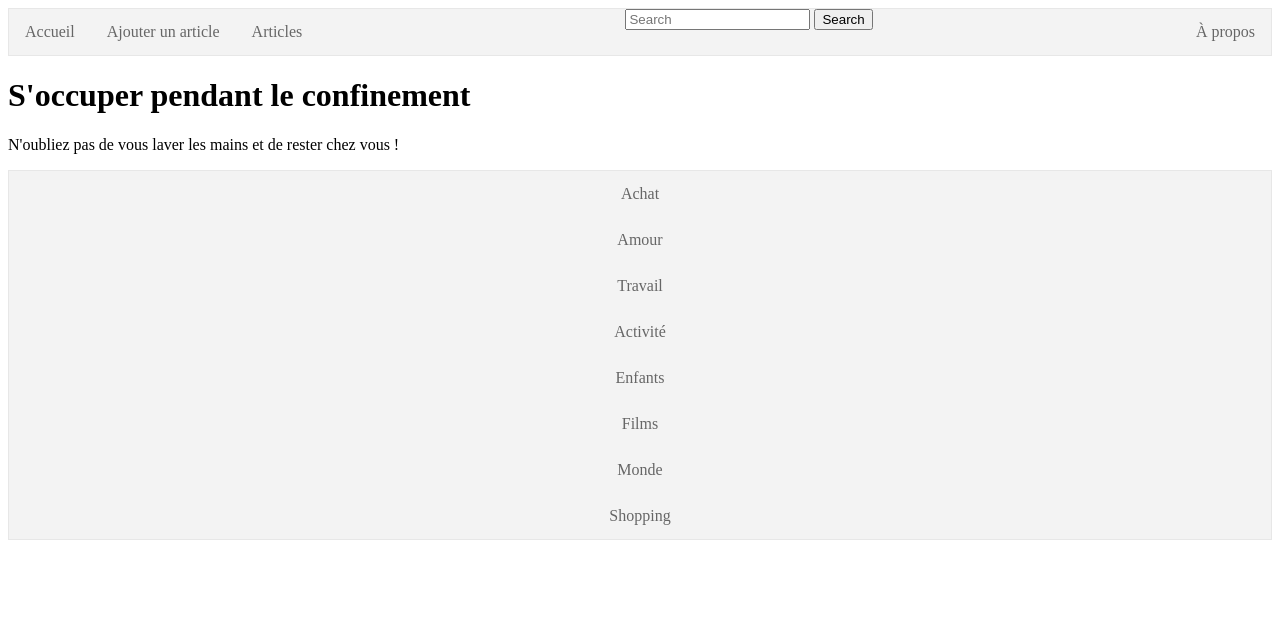
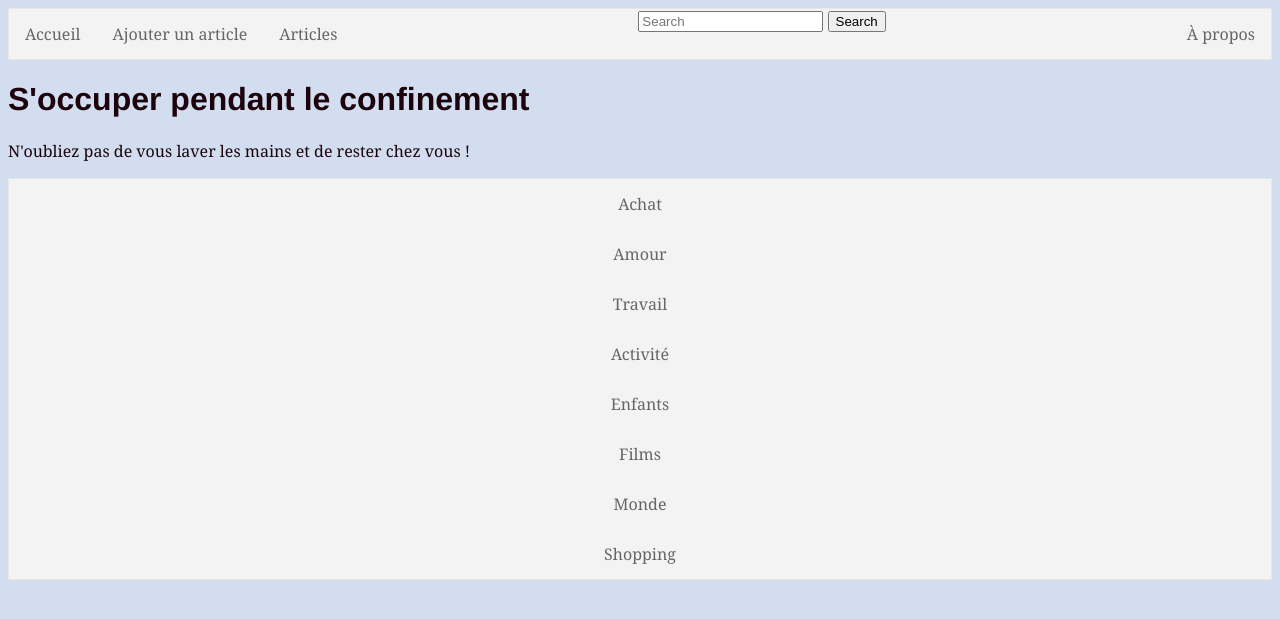
Before and after one commit to jonathanlsn/Web-programmation, a Flask app: page / in a window 1280 px wide. Shown: the top 619 px of the page. Run offline with Flask 2, Linux system fonts and the light colour scheme.

Commit message:
Add of CSS

```diff
--- a/PrograWebSources-master-PlainTemplate/PlainTemplate/templates/index.html
+++ b/PrograWebSources-master-PlainTemplate/PlainTemplate/templates/index.html
@@ -1,6 +1,16 @@
 {% extends "base.html" %}
 
 {% block content %}
+<style type="text/css">
+  body {
+    font-family: Georgia, "Times New Roman",
+          Times, serif;
+    color: #1d030b;
+    background-color:  #d2def0 }
+  h1 {
+    font-family: Helvetica, Geneva, Arial,
+          SunSans-Regular, sans-serif }
+  </style>
 <h1>S'occuper pendant le confinement</h1>
 
 <p>N'oubliez pas de vous laver les mains et de rester chez vous !</p>
```
Also changed, not shown: PrograWebSources-master-PlainTemplate/PlainTemplate/templates/articles.html (+10 -1 lines), PrograWebSources-master-PlainTemplate/PlainTemplate/templates/search_article.html (+10 -1 lines).
